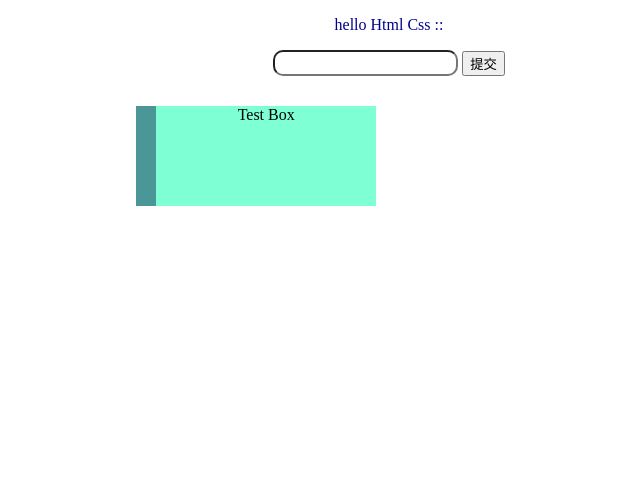
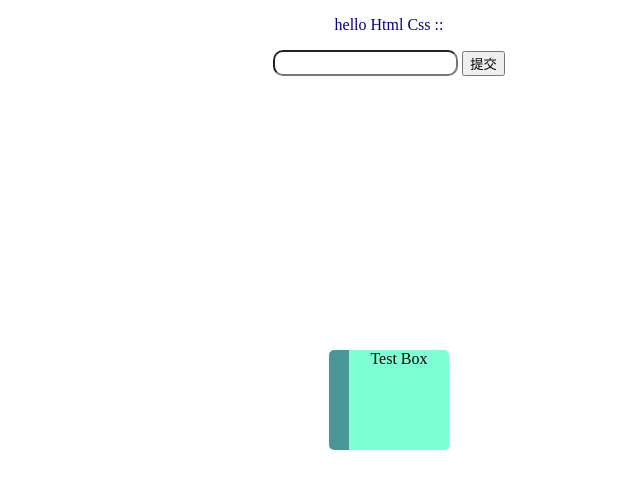
Before and after one commit to dartft/dartft.github.io, a plain HTML site: page index.html in a window 1280 px wide. Shown: the whole page, without its empty margins (251-891 px from the left). Drawn offline with Linux system fonts and the light colour scheme.

Commit message:
‘推送

```diff
--- a/index.html
+++ b/index.html
@@ -14,7 +14,7 @@
     }
     .box{
       background-color: aquamarine;
-      margin-top: 30px;
+
      border-left-color: rgb(75, 151, 151);
     border-left-width:20px;
      border-style: solid;
@@ -22,6 +22,15 @@
      border-bottom-width: 0px;
      border-right-width: 0px;
      text-align: center;
+     width: 100px;
+	height: 100px;
+	position: absolute;
+	top: 0;
+	left: 0;
+	right: 0;
+	bottom: 0;
+	margin: auto;
+
 
     }
     .input{
@@ -38,6 +47,6 @@
     </p>
    <div id = "wait"><input type="text" style="height: 20px; color: red;" class="input"> <input type="button" size="30" value="提交" style="vertical-align:middle;" ></div>
 
-    <div class="box" style="height: 100px; width: 220px; margin-left: 30%;">Test Box</div>
+    <div class="box" style="height: 100px;width: 100px;  border-radius: 5px; box-shadow: 4px; text-align: center;" >Test Box</div>
 </body>
 </html>
```
